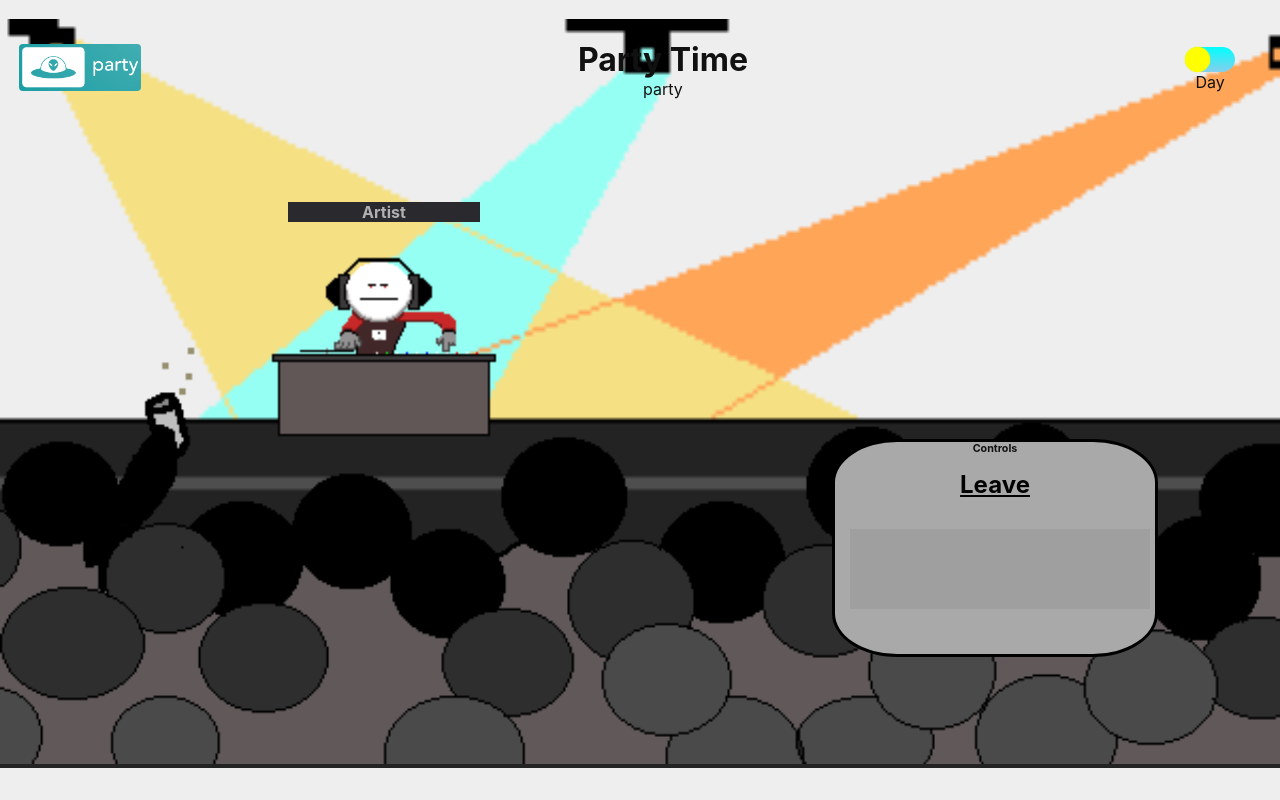
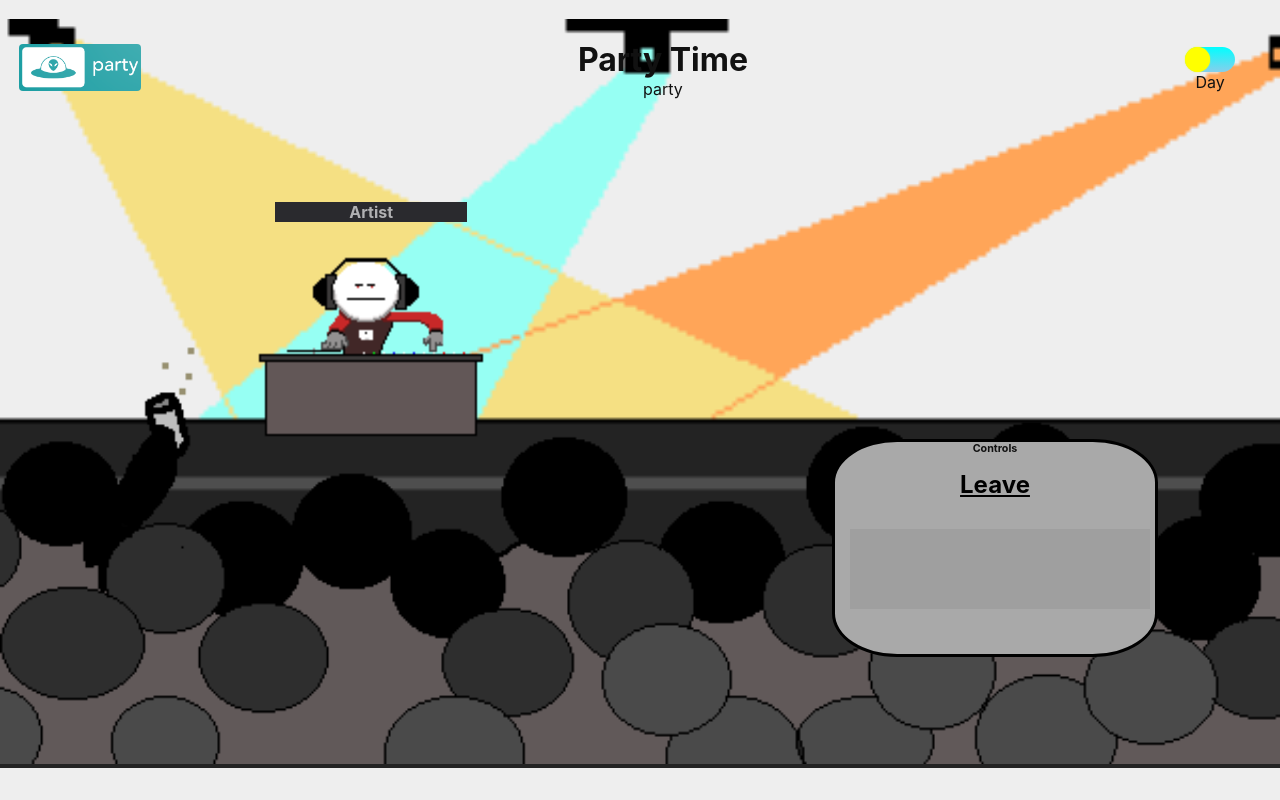
Before and after one commit to phellwege/ThePartyTime, a React (Create React App) app in the folder client/: page /MusicVenue in a window 1280 px wide. Built offline with nearby package versions, Linux system fonts and the light colour scheme; grey boxes are pictures that could not be loaded; a web font is replaced by a local one.

Commit message:
finished music bkg edit

```diff
--- a/client/src/Main.css
+++ b/client/src/Main.css
@@ -69,7 +69,7 @@
     cursor: pointer;
 }
 .OnStage {
-    margin: 5% 0 0 20%;
+    margin: 5% 0 0 19%;
     position: absolute;
     display: flex;
     flex-direction: column;
```
